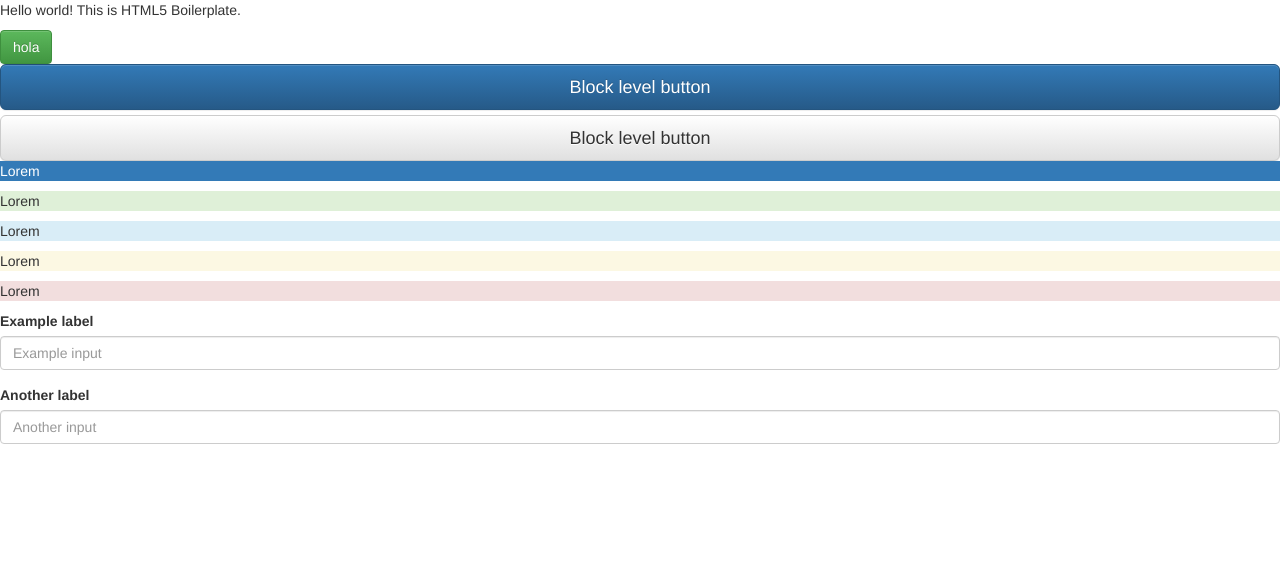
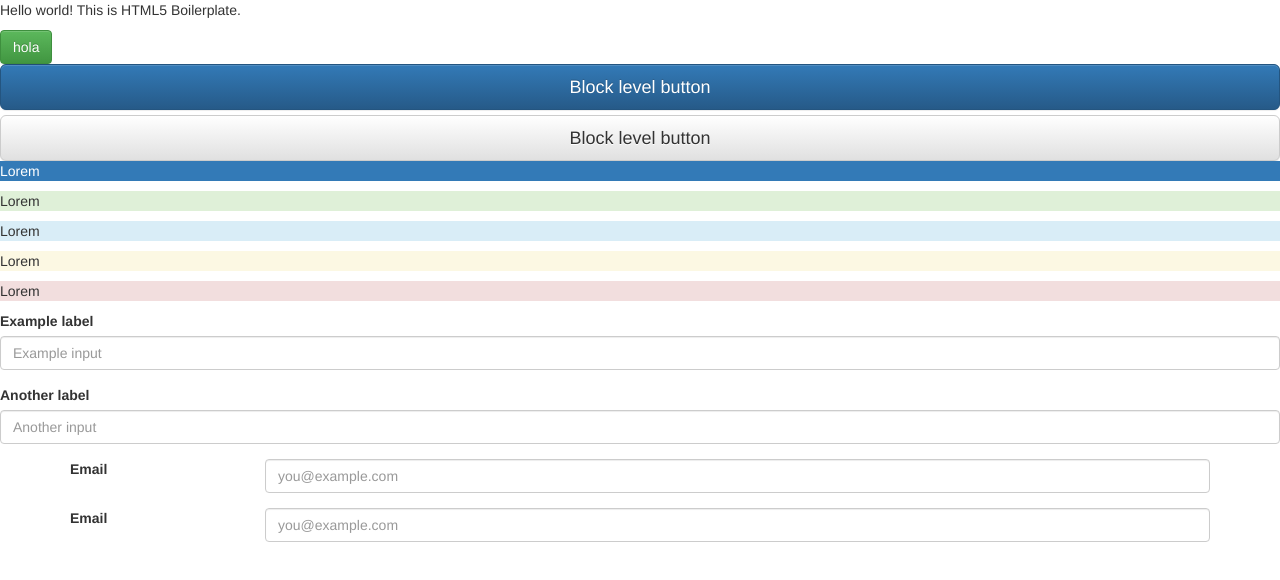
Before and after one commit to angel-lothbrok/pruebas, a plain HTML site: page index.html in a window 1280 px wide. Drawn offline with nearby package versions, Linux system fonts and the light colour scheme.

Commit message:
Se inserto un form de correo

```diff
--- a/index.html
+++ b/index.html
@@ -51,6 +51,23 @@
   </div>
 </form>
 
+<div class="container">
+  <form>
+    <div class="form-group row">
+      <label for="lgFormGroupInput" class="col-sm-2 col-form-label col-form-label-lg">Email</label>
+      <div class="col-sm-10">
+        <input type="email" class="form-control form-control-lg" id="lgFormGroupInput" placeholder="you@example.com">
+      </div>
+    </div>
+    <div class="form-group row">
+      <label for="smFormGroupInput" class="col-sm-2 col-form-label col-form-label-sm">Email</label>
+      <div class="col-sm-10">
+        <input type="email" class="form-control form-control-sm" id="smFormGroupInput" placeholder="you@example.com">
+      </div>
+    </div>
+  </form>
+</div>
+
         <script src="https://code.jquery.com/jquery-1.12.0.min.js"></script>
         <script>window.jQuery || document.write('<script src="js/vendor/jquery-1.12.0.min.js"><\/script>')</script>
         <script src="js/plugins.js"></script>
```
